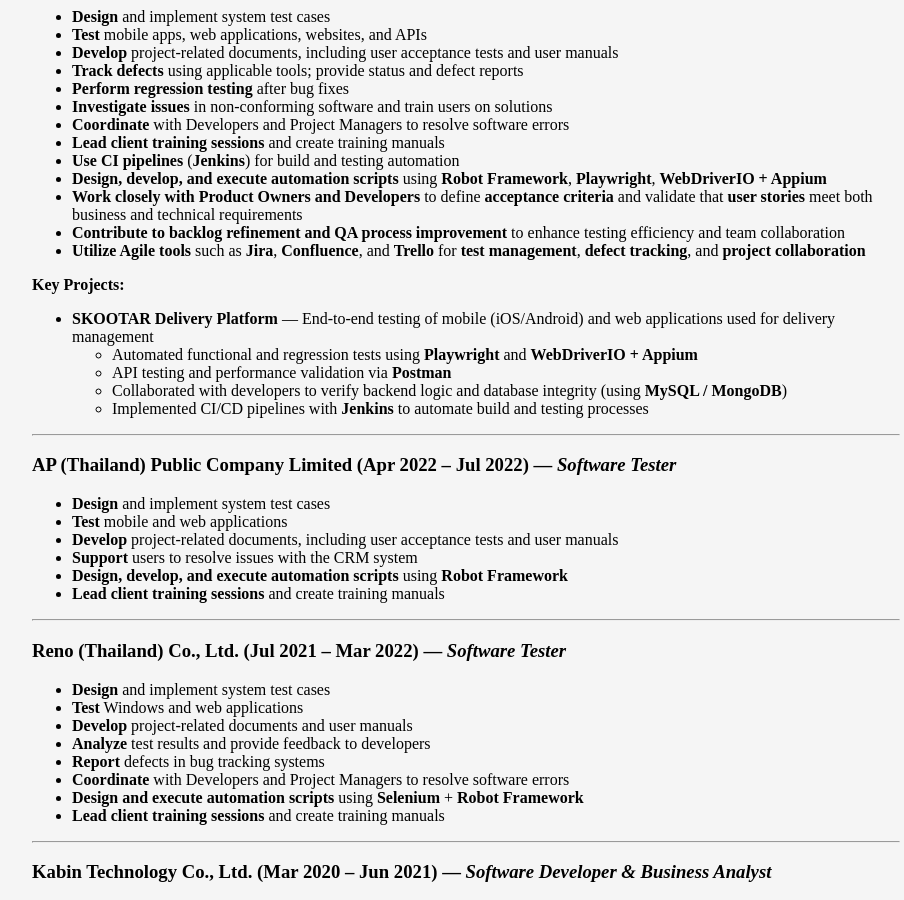
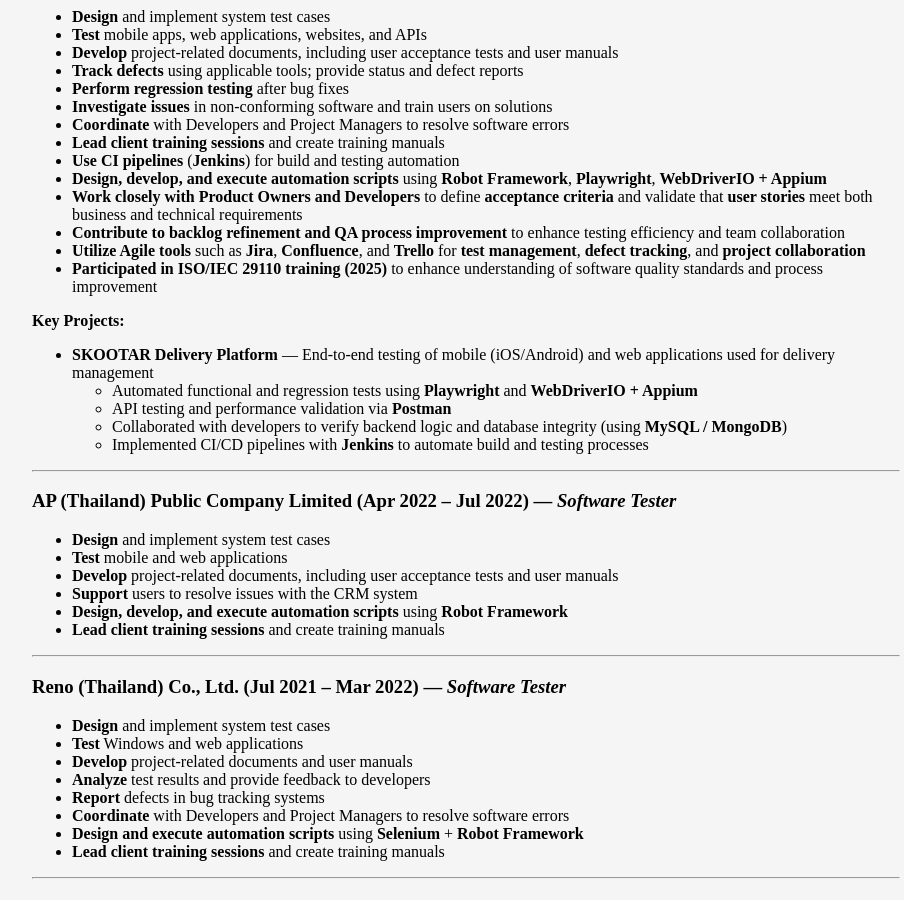
Before and after one commit to pichai-nootor/pichai-nootor.github.io, a Jekyll site: the page built from index.md, in a window 1280 px wide and 900 px high, scrolled down 786 px. Shown: the whole window, without its empty margins (174-1078 px from the left). Built offline with Jekyll 4.4.1, drawn with Linux system fonts in a browser that asks for light colours; our own code applies the rules of GitHub Pages for plain Markdown files.

Commit message:
Update index.md

```diff
--- a/index.md
+++ b/index.md
@@ -28,6 +28,7 @@
 - **Work closely with Product Owners and Developers** to define **acceptance criteria** and validate that **user stories** meet both business and technical requirements
 - **Contribute to backlog refinement and QA process improvement** to enhance testing efficiency and team collaboration
 - **Utilize Agile tools** such as **Jira**, **Confluence**, and **Trello** for **test management**, **defect tracking**, and **project collaboration**
+- **Participated in ISO/IEC 29110 training (2025)** to enhance understanding of software quality standards and process improvement
 
 **Key Projects:**
 - **SKOOTAR Delivery Platform** — End-to-end testing of mobile (iOS/Android) and web applications used for delivery management
```
